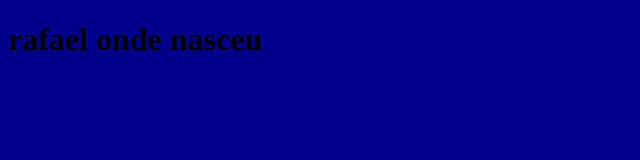
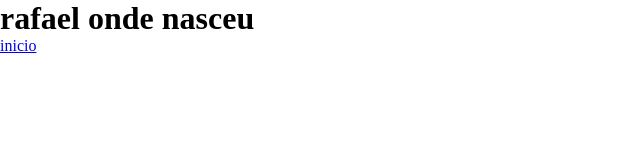
Before and after one commit to wozniakgabriel-ctrl/projeto-1, a plain HTML site: page index.html in a window 1280 px wide. Shown: the whole page, without its empty margins (0-640 px from the left). Drawn offline with Linux system fonts and the light colour scheme.

Commit message:
lllllllll

```diff
--- a/estilo.css
+++ b/estilo.css
@@ -1,3 +1,13 @@
+*{
+     margin: 0;
+     padding: 0;
+}
 body{
-      background-color: darkblue;
+
+background-color: rgb(255, 255, 255);
+
 }
+
+.cabecalho{
+      background-color: rgb(0, 52, 130);
+}
--- a/index.html
+++ b/index.html
@@ -7,9 +7,11 @@
     <link rel="stylesheet" href="./estilo.css">
 </head>
 <body>
-      </header>
+</header class= "cabecalho">
     <h1>rafael onde nasceu</h1>
-
+    <nav>
+    <a href="#">inicio</a>
+   <header></header>
 <main>
 
 </main>
```
